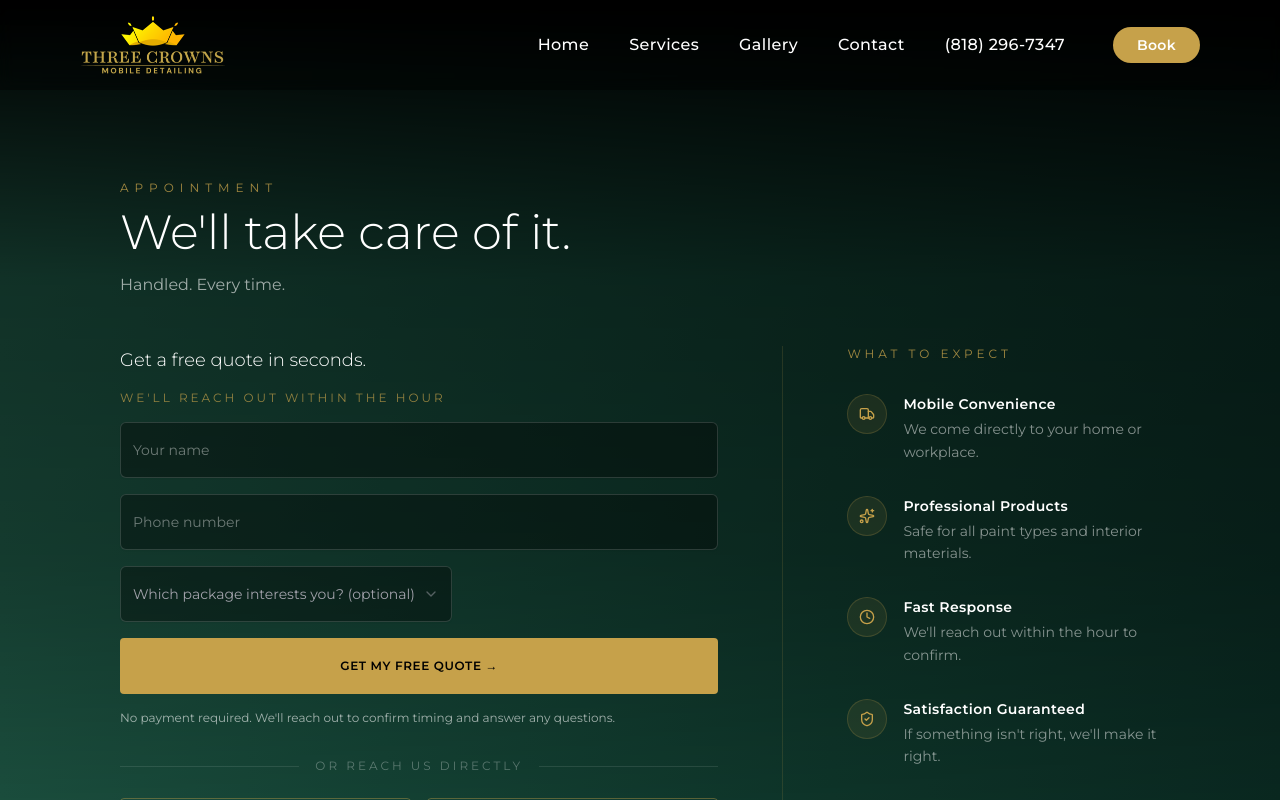
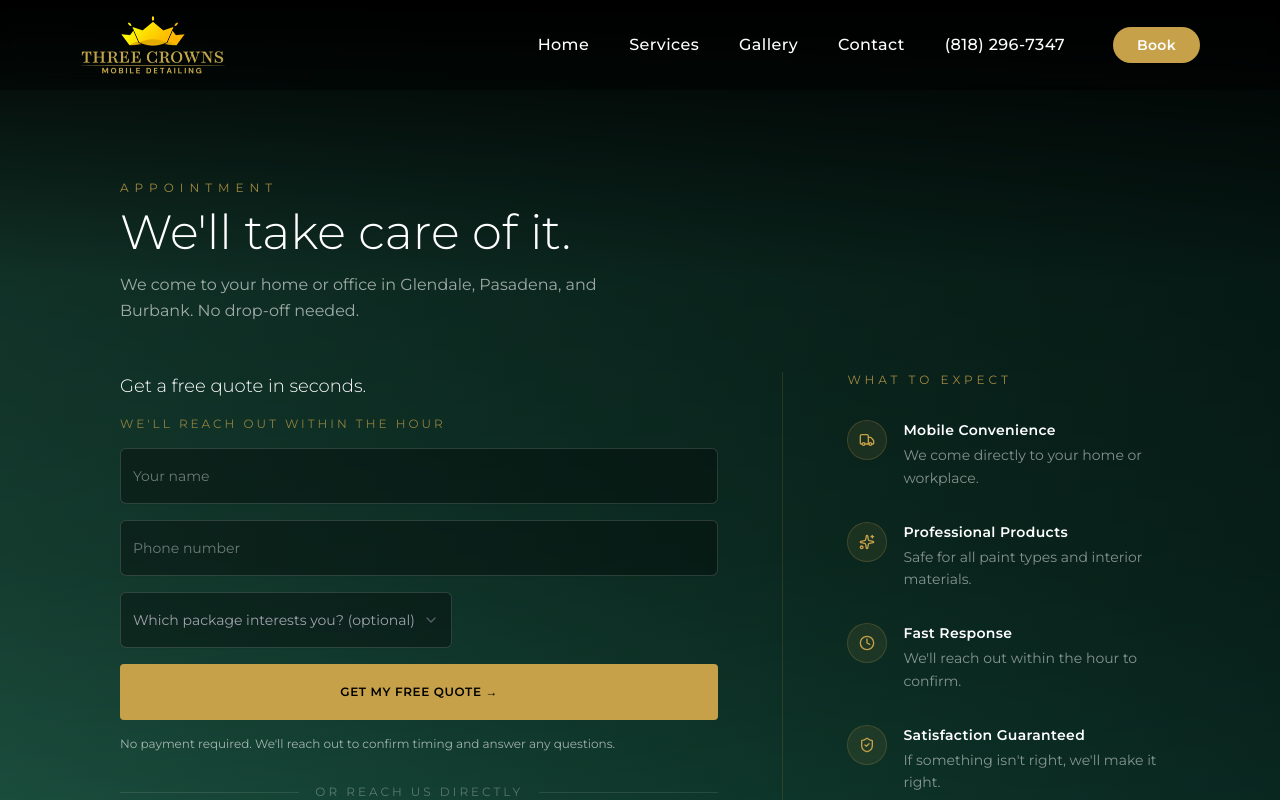
Before and after one commit to threecrown5/three-crowns-detailing, a Next.js app: page /book in a window 1280 px wide. Shown: the top 800 px of the page. Built offline with nearby package versions, Linux system fonts and the light colour scheme.

Commit message:
Update page.tsx

```diff
--- a/app/book/page.tsx
+++ b/app/book/page.tsx
@@ -83,7 +83,7 @@ function BookPageContent() {
       <PageHeader
         label="APPOINTMENT"
         heading="We'll take care of it."
-        subtitle="Handled. Every time."
+        subtitle="We come to your home or office in Glendale, Pasadena, and Burbank. No drop-off needed."
       />
 
       <section className="pb-20 px-6 md:px-20 w-full min-w-0 max-w-[1200px] mx-auto">
```
